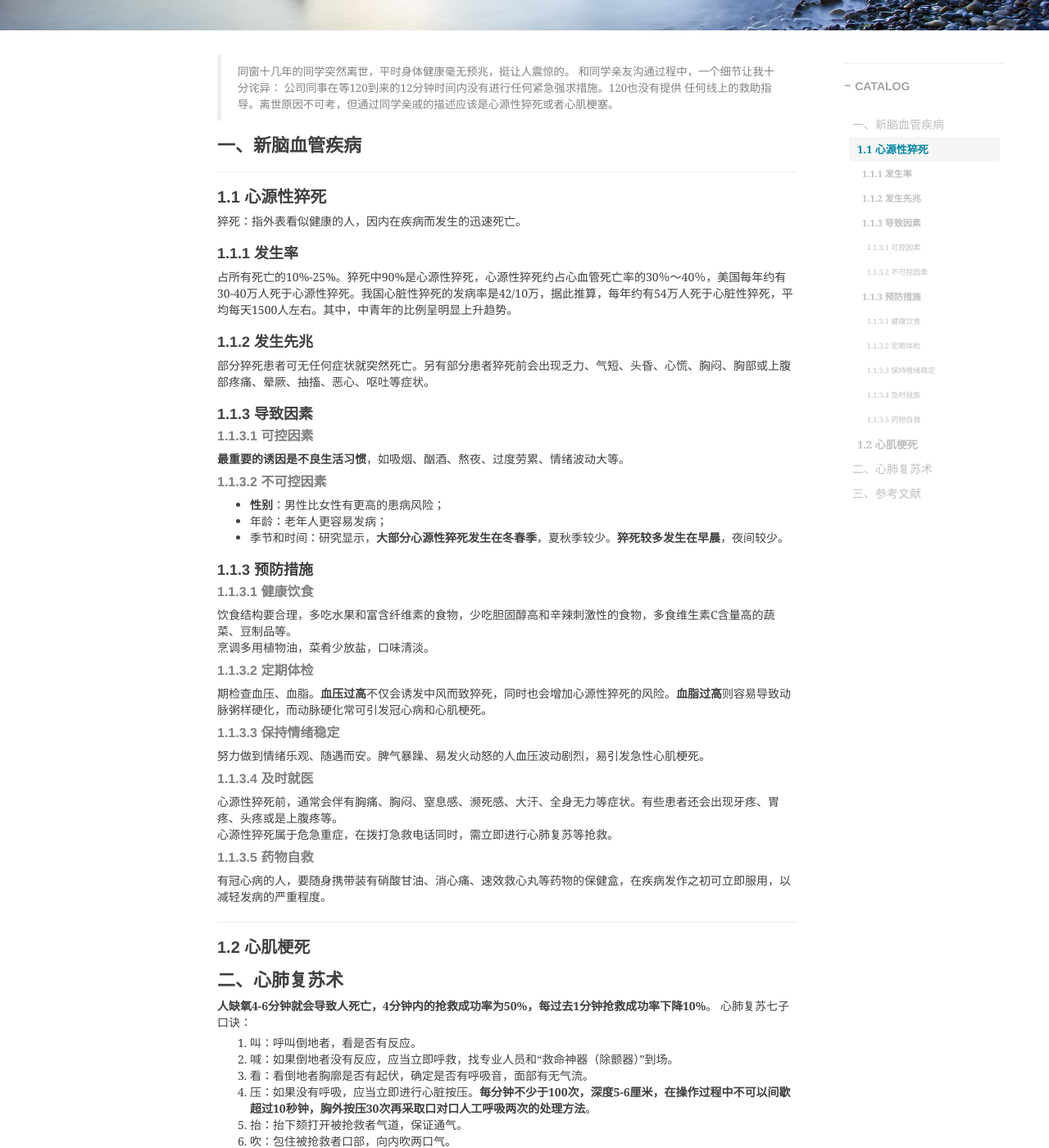
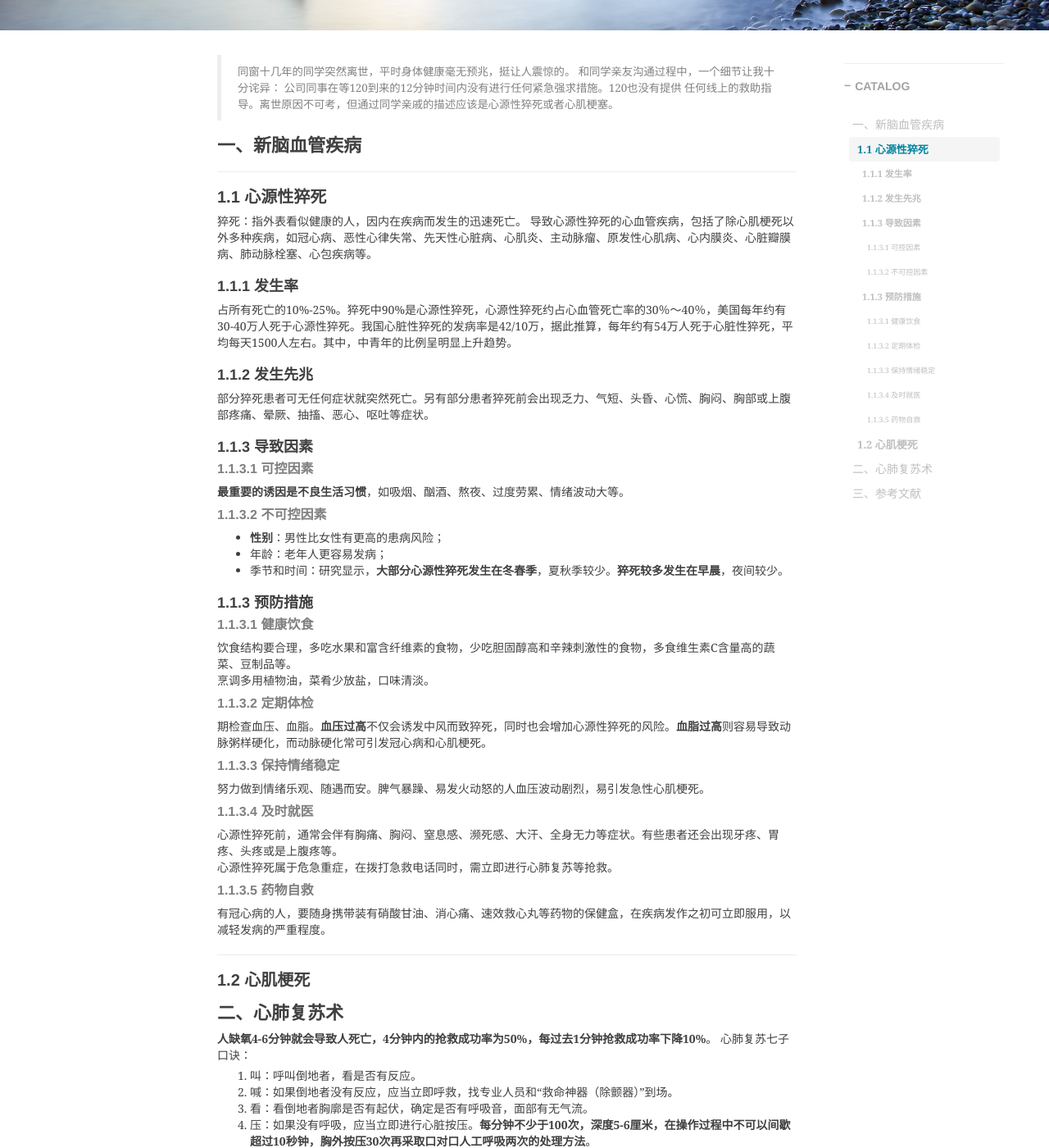
Before and after one commit to shihai1991/shihai1991.github.io, a Jekyll site: the page built from _posts/2023-03-20-心脑血管疾病.md, in a window 1280 px wide and 1400 px high, scrolled down 418 px. Shown: the whole window at 82% size. Built offline with Jekyll 4.4.1, drawn with Linux system fonts in a browser that asks for light colours; nearby versions of some CDN libraries; comment, search, counter and statistics services are not loaded; some of the changed text lies outside the part shown.

Commit message:
Update 2023-03-20-心脑血管疾病.md

```diff
--- a/_posts/2023-03-20-心脑血管疾病.md
+++ b/_posts/2023-03-20-心脑血管疾病.md
@@ -17,6 +17,7 @@ time: '2023.03.20 18:51:00'
 # 一、新脑血管疾病
 ## 1.1 心源性猝死
 猝死：指外表看似健康的人，因内在疾病而发生的迅速死亡。
+导致心源性猝死的心血管疾病，包括了除心肌梗死以外多种疾病，如冠心病、恶性心律失常、先天性心脏病、心肌炎、主动脉瘤、原发性心肌病、心内膜炎、心脏瓣膜病、肺动脉栓塞、心包疾病等。
 
 ### 1.1.1 发生率
 占所有死亡的10%-25%。猝死中90%是心源性猝死，心源性猝死约占心血管死亡率的30％～40％，美国每年约有30-40万人死于心源性猝死。我国心脏性猝死的发病率是42/10万，据此推算，每年约有54万人死于心脏性猝死，平均每天1500人左右。其中，中青年的比例呈明显上升趋势。
@@ -70,3 +71,4 @@ time: '2023.03.20 18:51:00'
 # 三、参考文献
 - [心脑血管疾病](https://wsjkw.sh.gov.cn/xnxgjb/20200730/b4938d9357b14895952256f17642aace.html)
 - [科学生活：心脏猝死为什么青睐中青年人？](http://www.gov.cn/govweb/fwxx/kp/2012-08/31/content_2214346.htm)
+- [心源性猝死=心梗猝死？关于心源性猝死，你要知道的几件事](https://www.sohu.com/a/447535707_169298)
```
